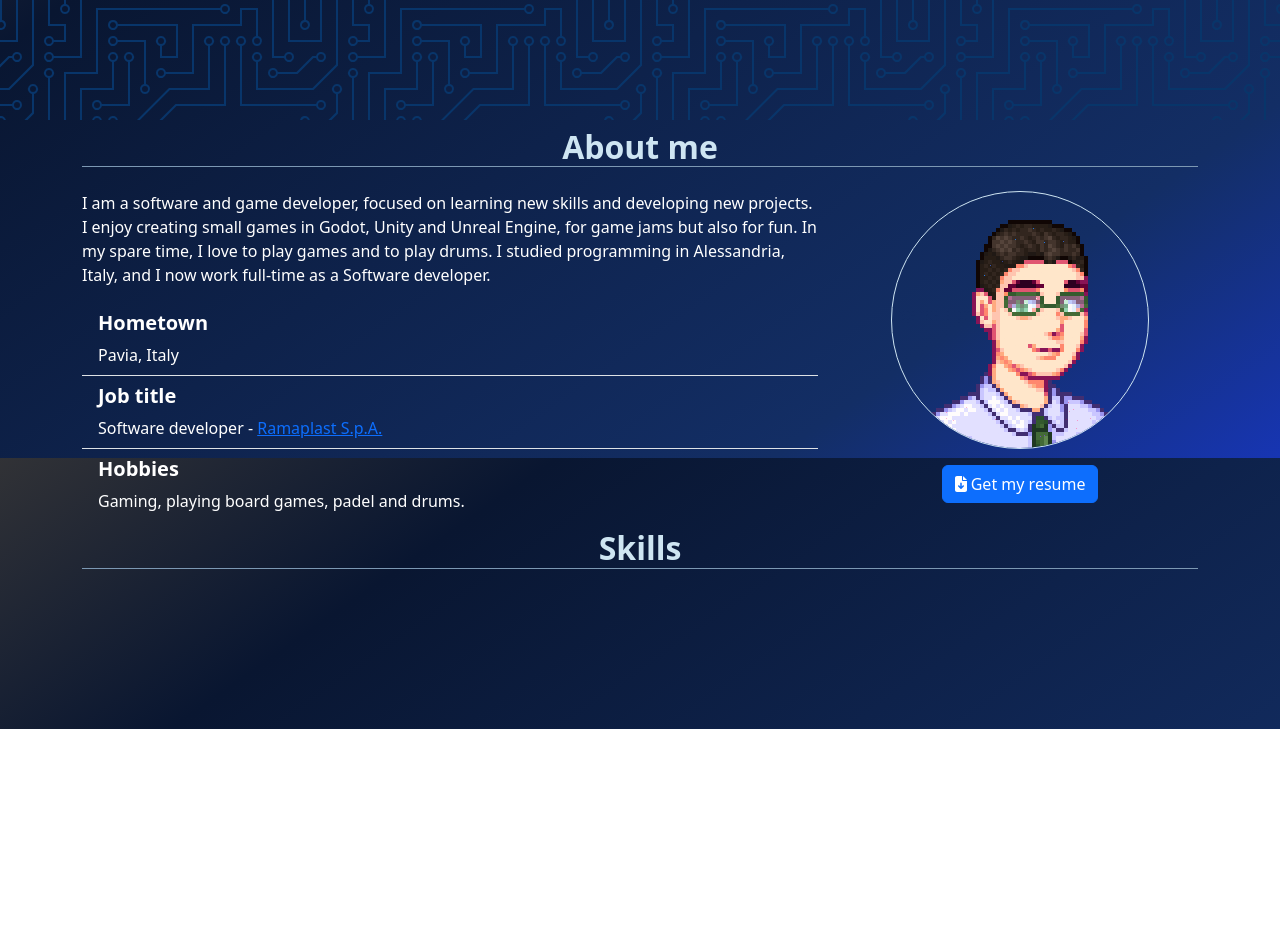
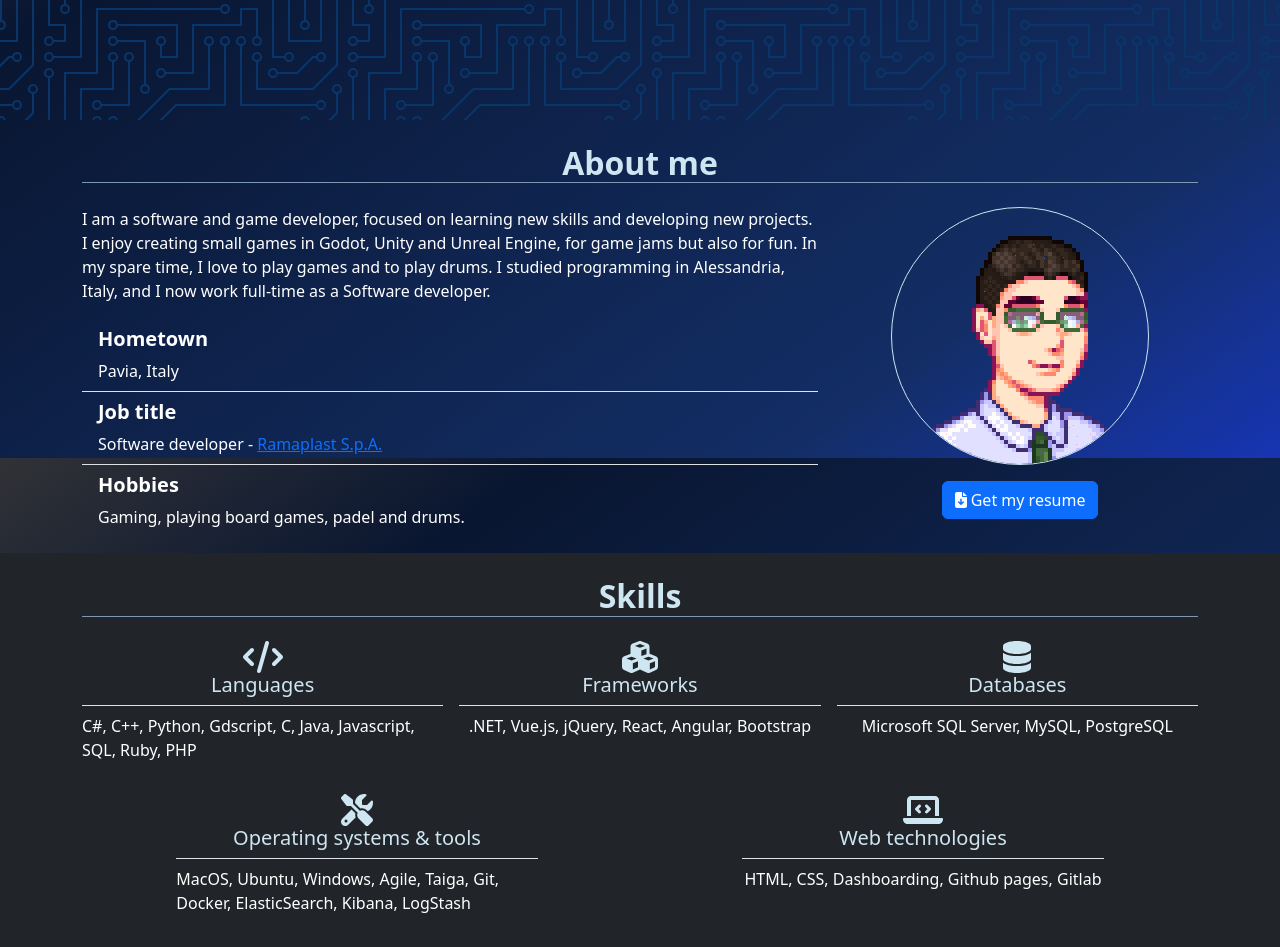
Before and after one commit to Mrizzi-96/marco-rizzi-portfolio, a Vue app: page / in a window 1280 px wide. Shown: the part 342-1289 px from the top of the page. Before the commit the page ends 1071 px from the top, so only its background shows below. Built offline with nearby package versions, Linux system fonts and the light colour scheme.

Commit message:
feat(): add Skills view and fixz home nav link

```diff
--- a/src/assets/main.css
+++ b/src/assets/main.css
@@ -58,6 +58,10 @@ nav {
 #hero {
   position: inherit;
 }
+
+section {
+  padding-block: 1rem;
+}
 .section-header {
   font-weight: 600;
   border-bottom: 1px solid var(--portfolio-secondary);
--- a/src/components/Navbar.vue
+++ b/src/components/Navbar.vue
@@ -26,7 +26,7 @@
       <div id="navbarNavAltMarkup" class="collapse navbar-collapse">
         <ul id="navbar-nav" class="navbar-nav ms-auto">
           <li class="active-nav">
-            <a class="nav-item nav-link" href="#home">Home</a>
+            <a class="nav-item nav-link" href="#">Home</a>
           </li>
           <li><a class="nav-item nav-link" href="#about">About</a></li>
           <li><a class="nav-item nav-link" href="#skills">Skills</a></li>
--- a/src/views/SkillsView.vue
+++ b/src/views/SkillsView.vue
@@ -1,7 +1,59 @@
 <template>
-  <section id="skills">
-    <div class="container" style="height: 200px">
+  <section id="skills" class="bg-dark">
+    <div class="container">
       <h2 class="section-header">Skills</h2>
+      <div class="row row-cols-sm-2 row-cols-lg-3 g-3 pt-3 justify-content-around">
+        <div class="col-auto">
+          <div class="d-flex flex-column align-items-center justify-content-center">
+            <font-awesome-icon :icon="['fas', 'fa-code']" class="icon-custom" />
+            <h5 class="skills-header border-bottom w-100">Languages</h5>
+            <p>C#, C++, Python, Gdscript, C, Java, Javascript, SQL, Ruby, PHP</p>
+          </div>
+        </div>
+        <div class="col-auto">
+          <div class="d-flex flex-column align-items-center justify-content-center">
+            <font-awesome-icon :icon="['fas', 'fa-cubes']" class="icon-custom" />
+            <h5 class="skills-header border-bottom w-100">Frameworks</h5>
+            <p>.NET, Vue.js, jQuery, React, Angular, Bootstrap</p>
+          </div>
+        </div>
+        <div class="col-auto">
+          <div class="d-flex flex-column align-items-center justify-content-center">
+            <font-awesome-icon :icon="['fas', 'fa-database']" class="icon-custom" />
+            <h5 class="skills-header border-bottom w-100">Databases</h5>
+            <p>Microsoft SQL Server, MySQL, PostgreSQL</p>
+          </div>
+        </div>
+        <div class="col-auto">
+          <div class="d-flex flex-column align-items-center justify-content-center">
+            <font-awesome-icon :icon="['fas', 'fa-tools']" class="icon-custom" />
+            <h5 class="skills-header border-bottom w-100">Operating systems & tools</h5>
+            <p>
+              MacOS, Ubuntu, Windows, Agile, Taiga, Git, Docker, ElasticSearch, Kibana, LogStash
+            </p>
+          </div>
+        </div>
+        <div class="col-auto">
+          <div class="d-flex flex-column align-items-center justify-content-center">
+            <font-awesome-icon :icon="['fas', 'fa-laptop-code']" class="icon-custom" />
+            <h5 class="skills-header border-bottom w-100">Web technologies</h5>
+            <p>HTML, CSS, Dashboarding, Github pages, Gitlab</p>
+          </div>
+        </div>
+      </div>
     </div>
   </section>
 </template>
+
+<style>
+.icon-custom {
+  font-size: 2rem;
+  color: var(--portfolio-primary);
+  text-align: center;
+}
+.skills-header {
+  color: var(--portfolio-primary);
+  text-align: center;
+  padding-bottom: 0.5rem;
+}
+</style>
```
